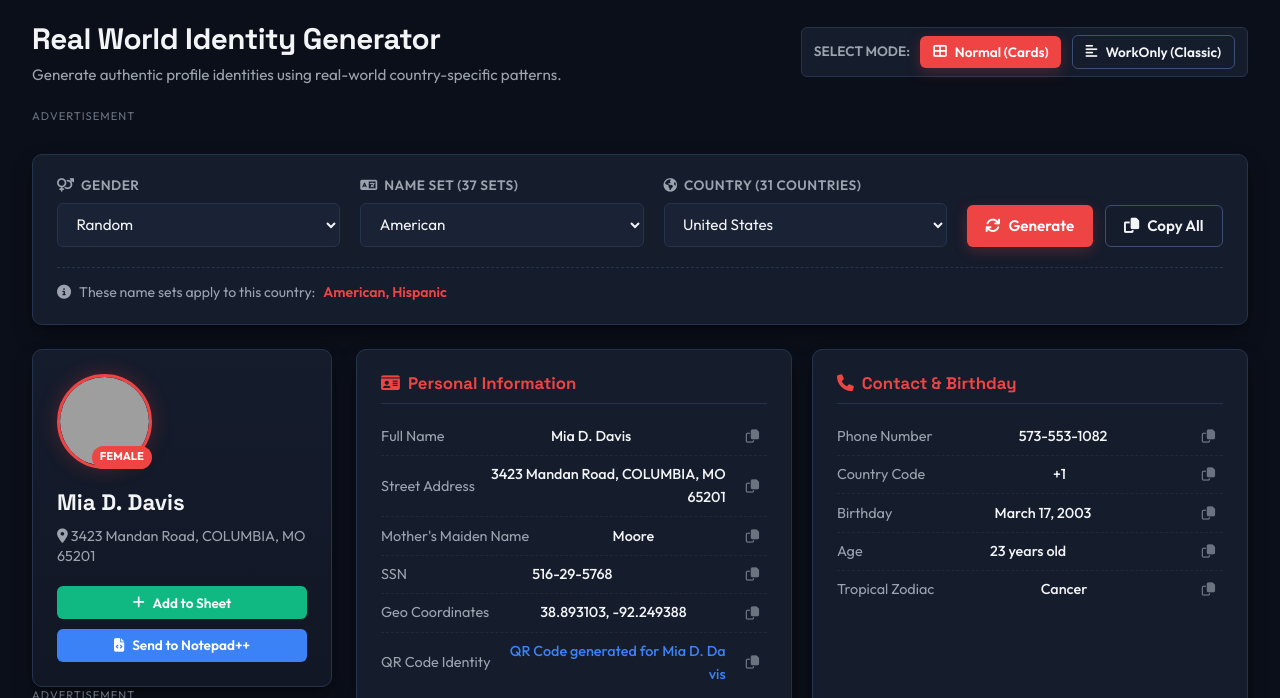
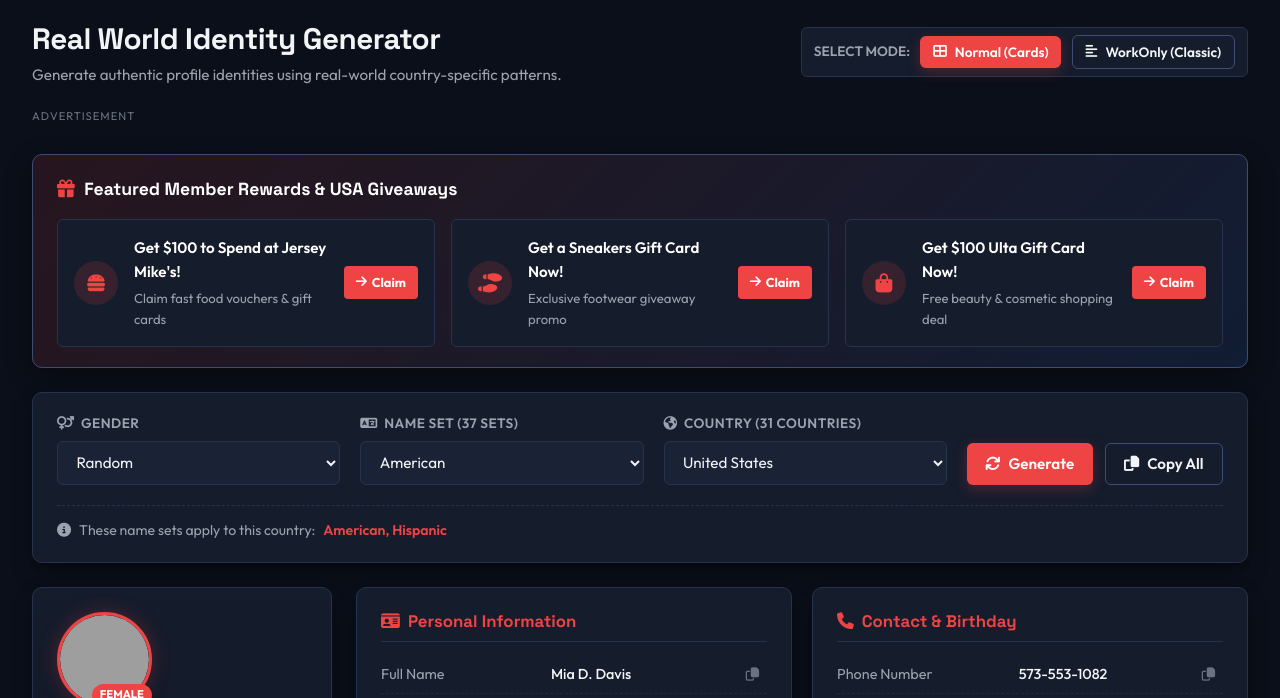
Before and after one commit to PrimeMITHU09/identity-suite-pro, a plain HTML site: page index.html in a window 1280 px wide. Shown: the part 102-800 px from the top of the page. Drawn offline with Linux system fonts and the light colour scheme; grey boxes are pictures that could not be loaded.

Commit message:
Add files via upload

```diff
--- a/index.html
+++ b/index.html
@@ -79,7 +79,7 @@
             <div class="ad-container ad-leaderboard">
                 <div class="ad-label">Advertisement</div>
 
-                <!-- Adsterra 728x90 Banner Ad Unit (Key: 30404692) -->
+                <!-- Adsterra Banner Ad Unit (Key: 30404692) -->
                 <div class="ad-code-wrapper">
                     <script type="text/javascript">
                         atOptions = {
@@ -102,6 +102,40 @@
                     <script>
                          (adsbygoogle = window.adsbygoogle || []).push({});
                     </script>
+                </div>
+            </div>
+
+            <!-- FEATURED CPA REWARDS & SPECIAL OFFERS SECTION -->
+            <div class="cpa-promos-container margin-bottom">
+                <div class="cpa-promo-header">
+                    <i class="fa-solid fa-gift pulse-icon"></i>
+                    <span>Featured Member Rewards & USA Giveaways</span>
+                </div>
+                <div class="cpa-promo-grid">
+                    <a href="https://singingfiles.com/show.php?l=0&u=2543894&id=75134" target="_blank" rel="noopener noreferrer" class="cpa-promo-card">
+                        <div class="cpa-promo-icon"><i class="fa-solid fa-burger"></i></div>
+                        <div class="cpa-promo-info">
+                            <h4>Get $100 to Spend at Jersey Mike's!</h4>
+                            <p>Claim fast food vouchers & gift cards</p>
+                        </div>
+                        <span class="cpa-btn"><i class="fa-solid fa-arrow-right"></i> Claim</span>
+                    </a>
+                    <a href="https://singingfiles.com/show.php?l=0&u=2543894&id=72846" target="_blank" rel="noopener noreferrer" class="cpa-promo-card">
+                        <div class="cpa-promo-icon"><i class="fa-solid fa-shoe-prints"></i></div>
+                        <div class="cpa-promo-info">
+                            <h4>Get a Sneakers Gift Card Now!</h4>
+                            <p>Exclusive footwear giveaway promo</p>
+                        </div>
+                        <span class="cpa-btn"><i class="fa-solid fa-arrow-right"></i> Claim</span>
+                    </a>
+                    <a href="https://singingfiles.com/show.php?l=0&u=2543894&id=74437" target="_blank" rel="noopener noreferrer" class="cpa-promo-card">
+                        <div class="cpa-promo-icon"><i class="fa-solid fa-bag-shopping"></i></div>
+                        <div class="cpa-promo-info">
+                            <h4>Get $100 Ulta Gift Card Now!</h4>
+                            <p>Free beauty & cosmetic shopping deal</p>
+                        </div>
+                        <span class="cpa-btn"><i class="fa-solid fa-arrow-right"></i> Claim</span>
+                    </a>
                 </div>
             </div>
 
--- a/style.css
+++ b/style.css
@@ -199,6 +199,105 @@ body {
     font-weight: 600;
     color: var(--text-muted);
     text-transform: uppercase;
+}
+
+/* CPA REWARDS FEATURED CARDS SECTION */
+.cpa-promos-container {
+    background: linear-gradient(135deg, rgba(239, 68, 68, 0.12) 0%, rgba(59, 130, 246, 0.12) 100%);
+    border: 1px solid var(--border-highlight);
+    border-radius: var(--radius-md);
+    padding: 1.25rem 1.5rem;
+    box-shadow: 0 8px 25px rgba(0, 0, 0, 0.4);
+}
+
+.cpa-promo-header {
+    display: flex;
+    align-items: center;
+    gap: 0.6rem;
+    font-family: var(--font-heading);
+    font-size: 1.1rem;
+    font-weight: 700;
+    color: #ffffff;
+    margin-bottom: 1rem;
+}
+
+.pulse-icon {
+    color: var(--primary);
+    animation: pulse 1.5s infinite;
+}
+
+@keyframes pulse {
+    0% { transform: scale(1); }
+    50% { transform: scale(1.2); }
+    100% { transform: scale(1); }
+}
+
+.cpa-promo-grid {
+    display: grid;
+    grid-template-columns: repeat(auto-fit, minmax(280px, 1fr));
+    gap: 1rem;
+}
+
+.cpa-promo-card {
+    background: var(--bg-card);
+    border: 1px solid var(--border-color);
+    border-radius: var(--radius-sm);
+    padding: 1rem;
+    display: flex;
+    align-items: center;
+    gap: 1rem;
+    text-decoration: none;
+    color: var(--text-main);
+    transition: all 0.2s ease;
+}
+
+.cpa-promo-card:hover {
+    background: var(--bg-card-hover);
+    border-color: var(--primary);
+    transform: translateY(-2px);
+    box-shadow: 0 6px 16px rgba(239, 68, 68, 0.25);
+}
+
+.cpa-promo-icon {
+    width: 44px;
+    height: 44px;
+    border-radius: 50%;
+    background: rgba(239, 68, 68, 0.15);
+    color: var(--primary);
+    display: flex;
+    align-items: center;
+    justify-content: center;
+    font-size: 1.2rem;
+    flex-shrink: 0;
+}
+
+.cpa-promo-info {
+    flex: 1;
+}
+
+.cpa-promo-info h4 {
+    font-size: 0.95rem;
+    font-weight: 600;
+    color: #ffffff;
+    margin-bottom: 0.2rem;
+}
+
+.cpa-promo-info p {
+    font-size: 0.82rem;
+    color: var(--text-muted);
+}
+
+.cpa-btn {
+    background: var(--primary);
+    color: white;
+    font-size: 0.8rem;
+    font-weight: 700;
+    padding: 0.4rem 0.75rem;
+    border-radius: 4px;
+    display: flex;
+    align-items: center;
+    gap: 0.3rem;
+    flex-shrink: 0;
 }
 
 /* Ad Banners Styling */
```
